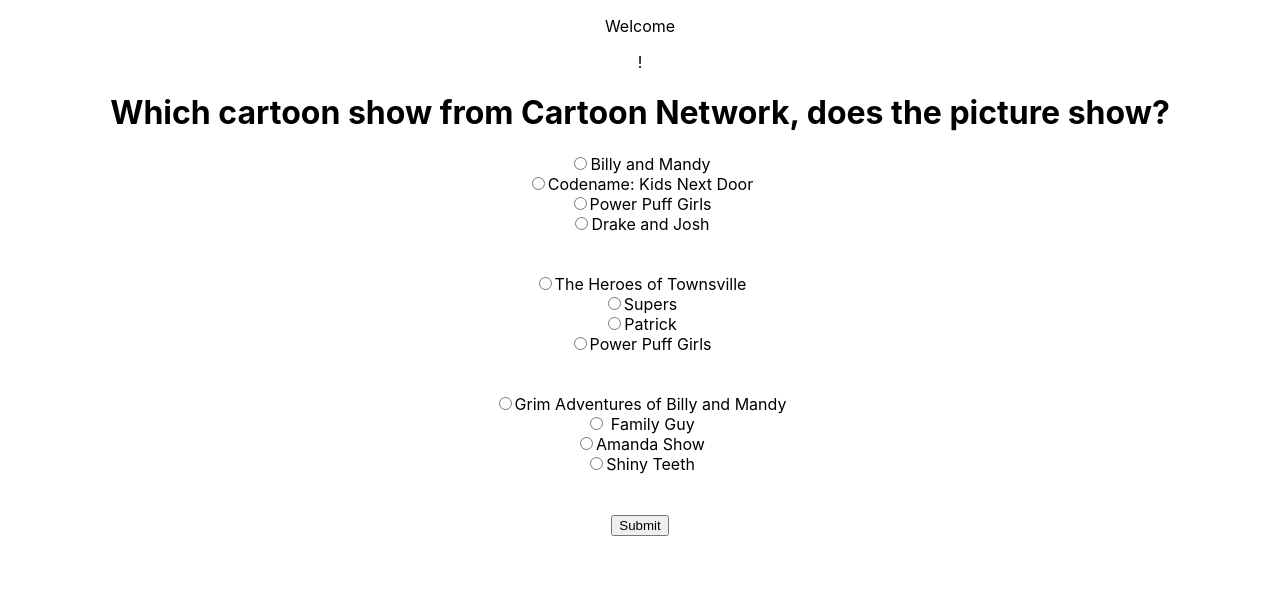
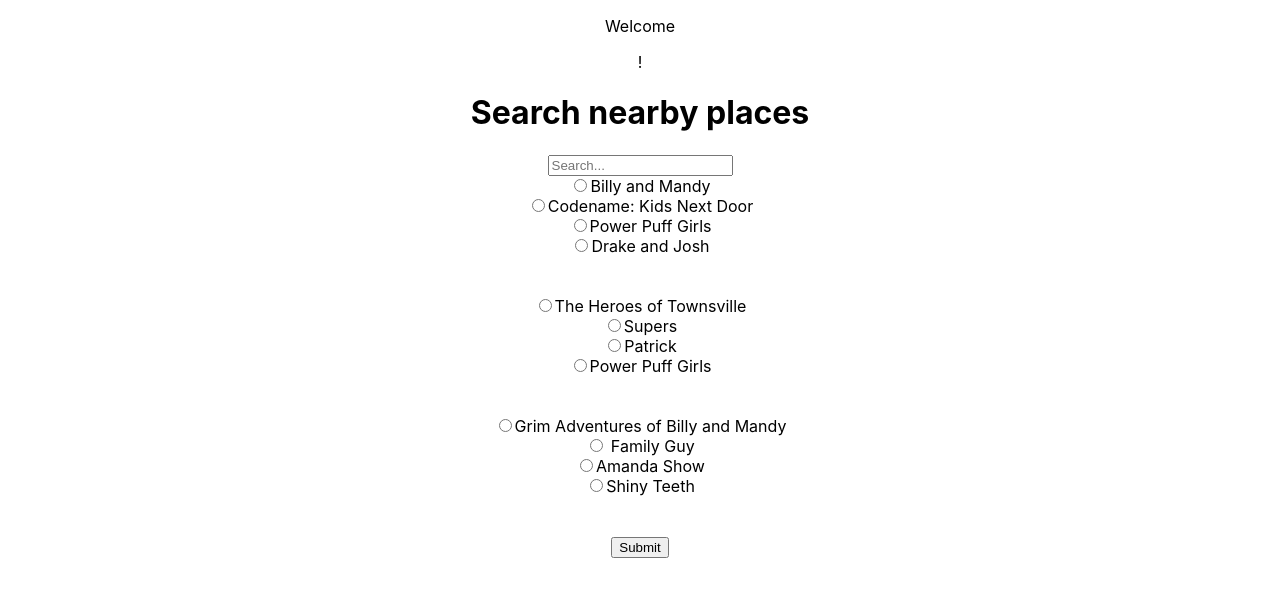
Before and after one commit to beverlyperez/mynearbyplaces, a React (Create React App) app: page / in a window 1280 px wide. Shown: the top 596 px of the page. Built offline with nearby package versions, Linux system fonts and the light colour scheme.

Commit message:
added searchbar

```diff
--- a/src/components/Homepage.js
+++ b/src/components/Homepage.js
@@ -35,8 +35,9 @@
 
 
             return (
-                <div className="CNQ">
-                    <h1>Which cartoon show from Cartoon Network, does the picture show?</h1>
+                <div className="search">
+                    <h1>Search nearby places</h1>
+                    <input type="text" className="input" placeholder="Search..." />
                     <form id="quiz">
 
                         <input id="a1" type="radio" name="q1" value="wrong"/>
```
